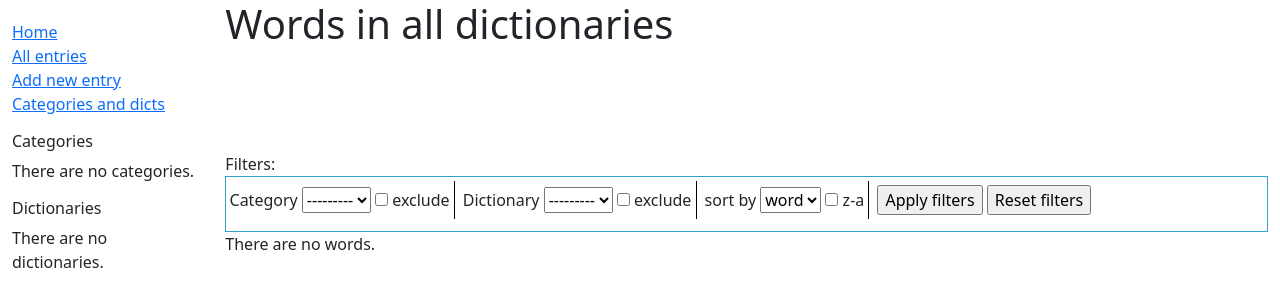
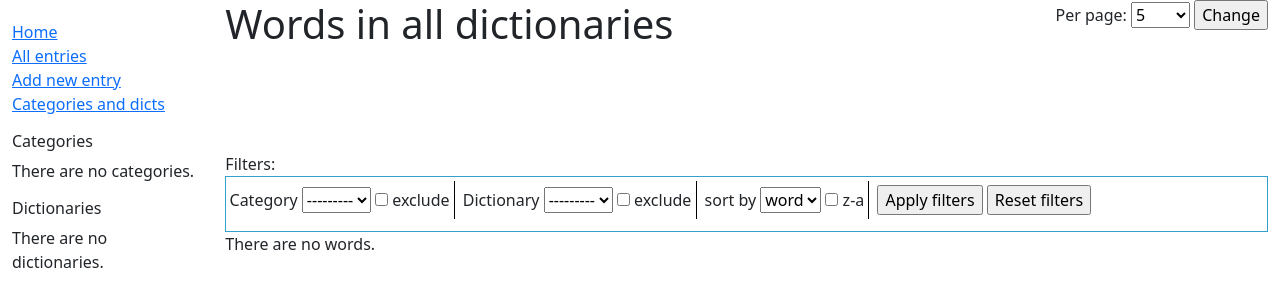
Before and after one commit to VBoden/lingvolearner-dicts, a Django app: page /words/allwords/ in a window 1280 px wide. Shown: the top 307 px of the page. Run offline with Django 3.2, Linux system fonts and the light colour scheme; data that the repository does not hold is empty.

Commit message:
Added per page selector.

```diff
--- a/words/static/css/styles.css
+++ b/words/static/css/styles.css
@@ -33,6 +33,9 @@ padding-right: 0.2em;
 padding-bottom: 1em;
 padding-top: 0.5em;
 }
+div.per-page{
+float: right;
+}
 span.space{
 padding:0.5em;
 padding-right:0em;
--- a/words/templates/base_generic.html
+++ b/words/templates/base_generic.html
@@ -4,7 +4,8 @@
     {% block title %}<title>Local Library</title>{% endblock %}
     <meta charset="utf-8">
     <meta name="viewport" content="width=device-width, initial-scale=1">
-  <link href="https://cdn.jsdelivr.net/npm/bootstrap@5.1.3/dist/css/bootstrap.min.css" rel="stylesheet" integrity="sha384-1BmE4kWBq78iYhFldvKuhfTAU6auU8tT94WrHftjDbrCEXSU1oBoqyl2QvZ6jIW3" crossorigin="anonymous">
+    <link href="https://cdn.jsdelivr.net/npm/bootstrap@5.1.3/dist/css/bootstrap.min.css" rel="stylesheet"
+          integrity="sha384-1BmE4kWBq78iYhFldvKuhfTAU6auU8tT94WrHftjDbrCEXSU1oBoqyl2QvZ6jIW3" crossorigin="anonymous">
     <!-- Add additional CSS in static file -->
     {% load static %}
     <link rel="stylesheet" href="{% static 'css/styles.css' %}">
@@ -50,7 +51,23 @@
             {% endif %}
             {% endblock %}
         </div>
-      <div class="col-sm-10 ">{% block content %}{% endblock %}</div>
+        <div class="col-sm-10 ">
+            {% block per_pager %}
+            <div class="per-page">
+                <form action="{% url 'per_page_url' %}" method="post">
+                    {% csrf_token %}
+                    Per page:
+                    <select name="per_page" id="id_per_page">
+                        {% for pp in per_page_values %}
+                        <option value="{{ pp }}" {% if pp == per_page %} selected {% endif %}>{{pp}}</option>
+                        {% endfor %}
+                    </select>
+                    <input type="submit" value="Change" name="_per_page">
+                </form>
+            </div>
+            {% endblock %}
+            {% block content %}{% endblock %}
+        </div>
     </div>
 </div>
 </body>
--- a/words/templates/edit_entry.html
+++ b/words/templates/edit_entry.html
@@ -1,5 +1,6 @@
 {% extends "base_generic.html" %}
-
+{% block per_pager %}
+{% endblock %}
 {% block content %}
 <h1>Adding or editing entry</h1>
 <div>
--- a/words/urls.py
+++ b/words/urls.py
@@ -13,4 +13,5 @@ urlpatterns = [
     path('entry/add/', views.add_entry, name='add-entry'),
     re_path(r'^entry/add/(?P<pk>\d+)$', views.add_entry, name='add-entry'),
     path('filters/', views.filters, name='filters'),
+    path('per_page_url/', views.change_per_page, name='per_page_url'),
 ]
--- a/words/views.py
+++ b/words/views.py
@@ -66,6 +66,12 @@ def reset_filters(request):
     for param in param_names:
         request.session[param] = None
 
+def change_per_page(request):
+    if(request.POST):
+        print('\n\n')
+        print(request.POST.get('per_page'))
+        request.session['per_page'] = request.POST.get('per_page')
+    return redirect(reverse('allwords'), template_name='all_entries.html')
 
 def filters(request):
     if(request.POST):
@@ -155,7 +161,9 @@ def handle_all_entries(request):
         'form':form,
         'filter_form':create_filter_form(request),
         'is_paginated': True,
-        "page_obj": page_object
+        'page_obj': page_object,
+        'per_page':per_page,
+        'per_page_values':['5','10','25','50','100','1000'],
     }
     return context
 
```
Lines whose indentation alone changed are shown as unchanged.
